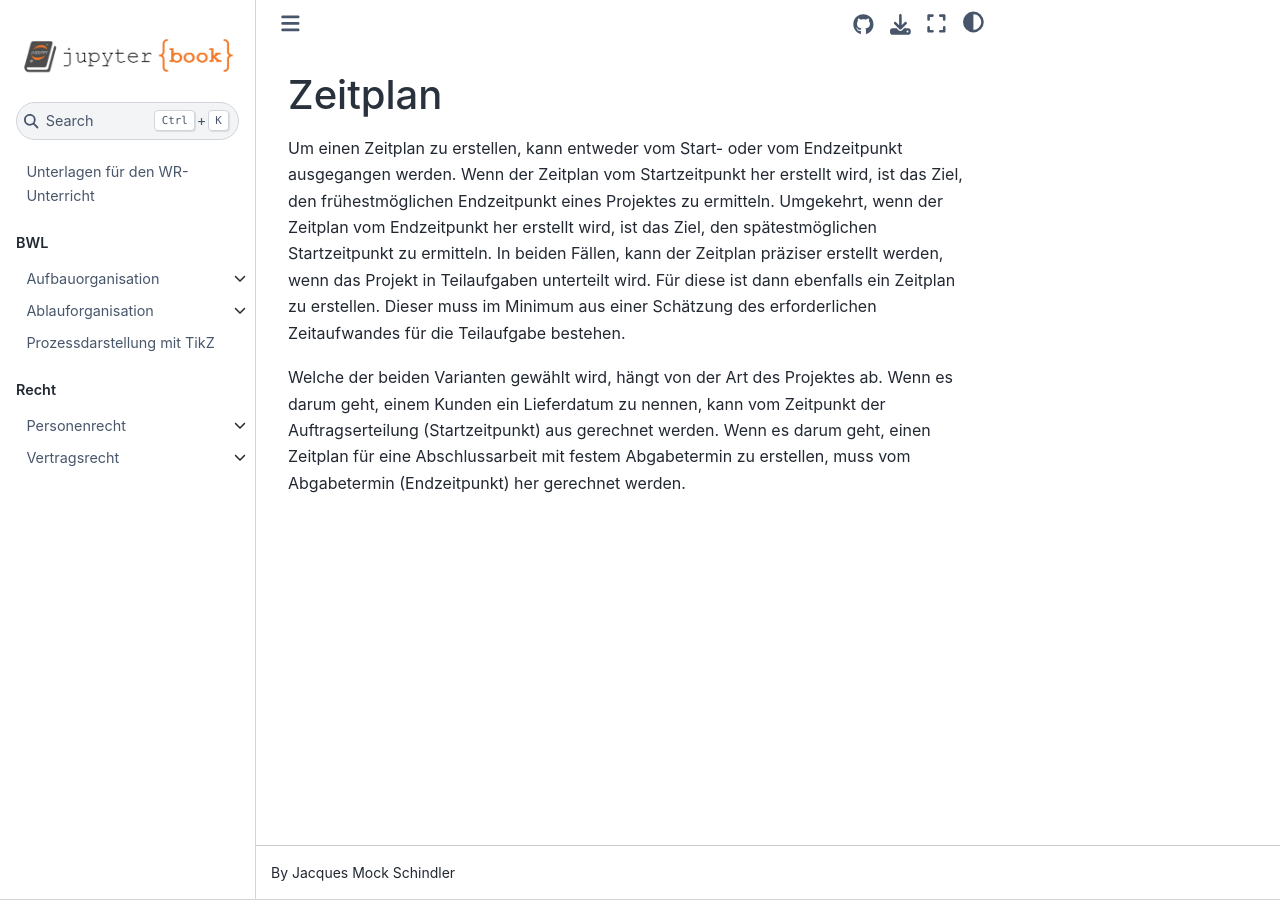
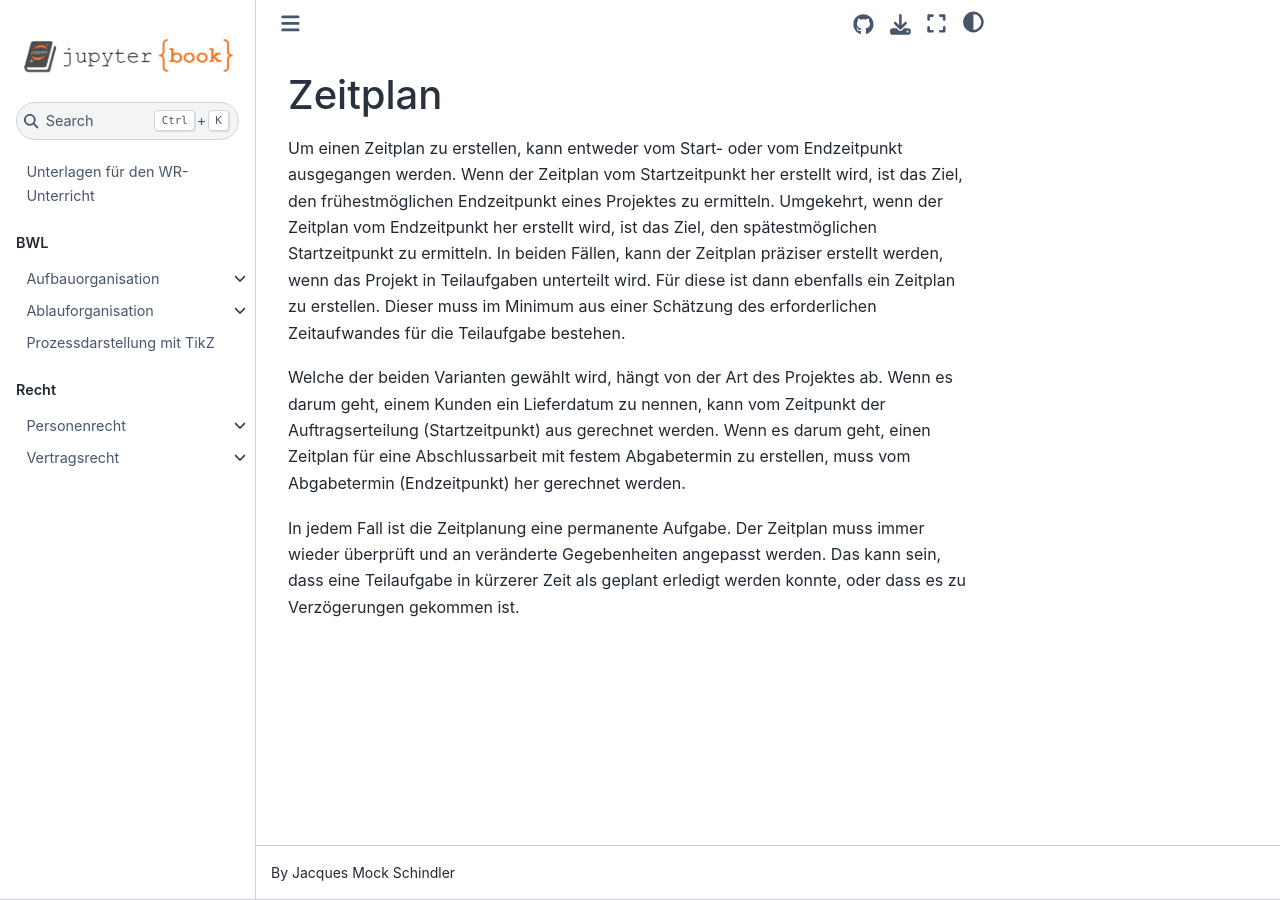
Before and after one commit to SkriptenMk/WR_I_24-27, a Jupyter Book: the page built from docs/organisation/250407/zeitplan.md, in a window 1280 px wide. Built offline with Jupyter Book 1.0.4 settings and Sphinx 7.4.7 and the Sphinx Book theme 1.1.4, drawn with Linux system fonts in a browser that asks for light colours.

Commit message:
Formuliere Zeitplan als iterativen Prozess

```diff
--- a/docs/organisation/250407/zeitplan.md
+++ b/docs/organisation/250407/zeitplan.md
@@ -12,6 +12,11 @@ bestehen.
 
 Welche der beiden Varianten gewählt wird, hängt von der Art des Projektes ab.
 Wenn es darum geht, einem Kunden ein Lieferdatum zu nennen, kann vom Zeitpunkt
-der Auftragserteilung (Startzeitpunkt) aus gerechnet werden. Wenn es darum geht, einen Zeitplan
-für eine Abschlussarbeit mit festem Abgabetermin zu erstellen, muss vom
-Abgabetermin (Endzeitpunkt) her gerechnet werden.
+der Auftragserteilung (Startzeitpunkt) aus gerechnet werden. Wenn es darum geht,
+einen Zeitplan für eine Abschlussarbeit mit festem Abgabetermin zu erstellen,
+muss vom Abgabetermin (Endzeitpunkt) her gerechnet werden.
+
+In jedem Fall ist die Zeitplanung eine permanente Aufgabe. Der Zeitplan muss
+immer wieder überprüft und an veränderte Gegebenheiten angepasst werden. Das
+kann sein, dass eine Teilaufgabe in kürzerer Zeit als geplant erledigt werden
+konnte, oder dass es zu Verzögerungen gekommen ist.
```
